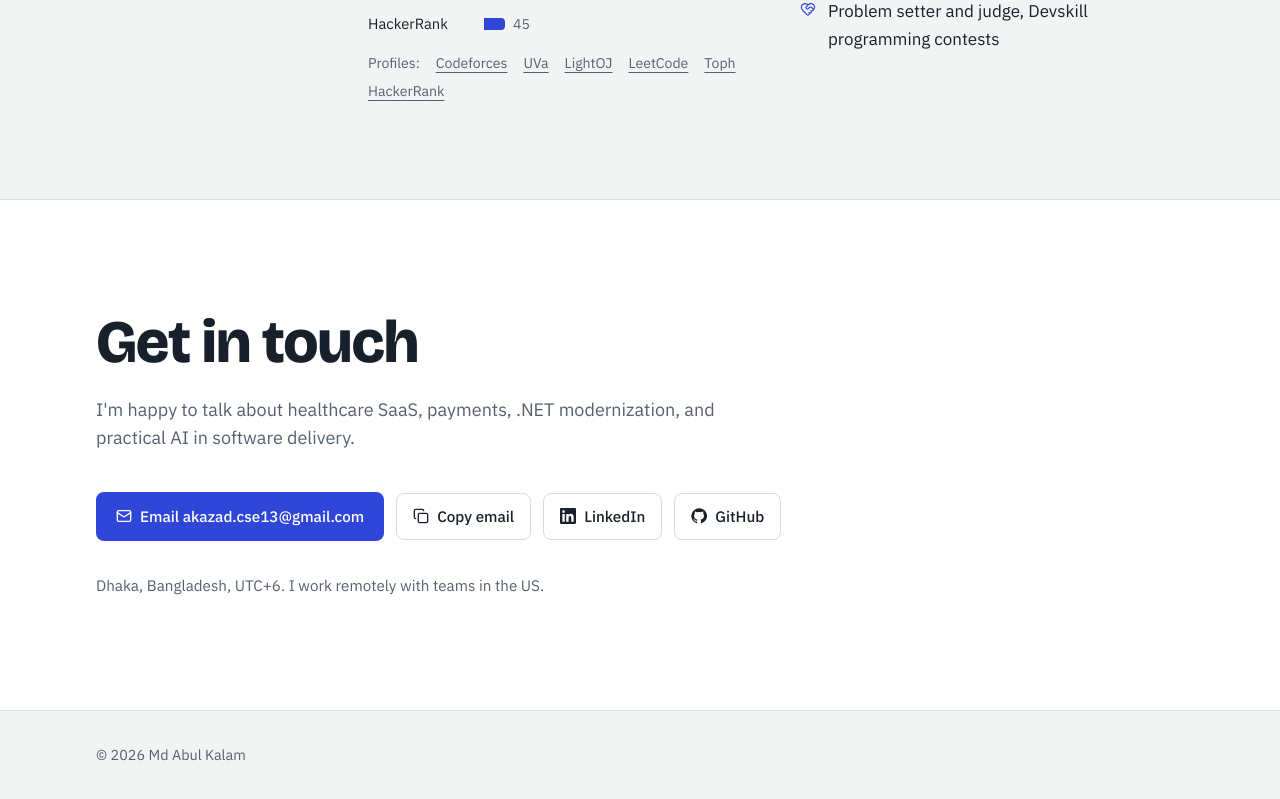
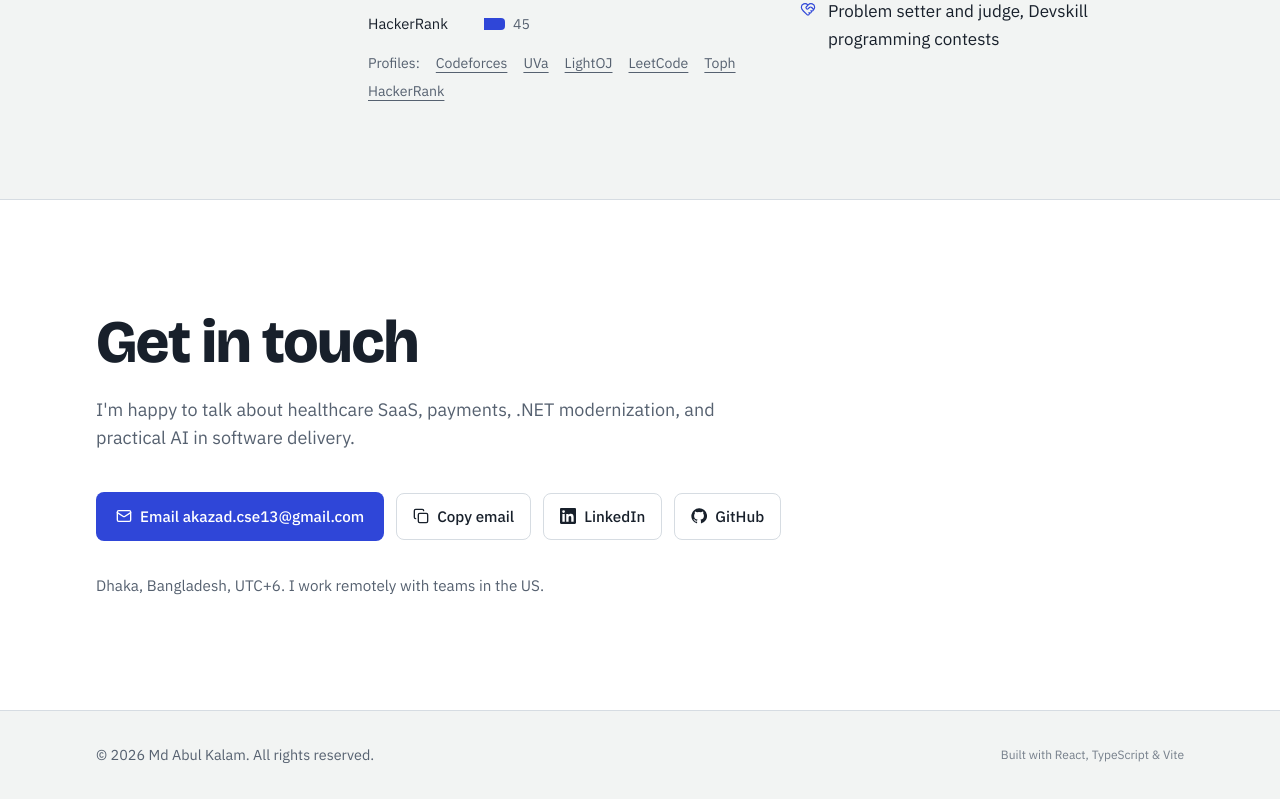
Before and after one commit to akazad13/akazad13.github.io, a React (Vite) app: page / in a window 1280 px wide. Shown: the part 7037-7836 px from the top of the page. Built offline with nearby package versions, Linux system fonts and the light colour scheme.

Commit message:
feat(footer): update footer credits and configure tsconfig build scope

```diff
--- a/src/components/Footer.tsx
+++ b/src/components/Footer.tsx
@@ -3,7 +3,10 @@
     <footer className="border-t border-line">
       <div className="mx-auto flex max-w-6xl flex-col gap-2 px-5 py-8 text-[0.9rem] text-muted sm:flex-row sm:items-center sm:justify-between sm:px-8">
         <p>
-          &copy; {new Date().getFullYear()} {name}
+          &copy; {new Date().getFullYear()} {name}. All rights reserved.
+        </p>
+        <p className="text-xs text-muted/80">
+          Built with React, TypeScript &amp; Vite
         </p>
       </div>
     </footer>
```
Also changed, not shown: tsconfig.json (+17 -1 lines).
